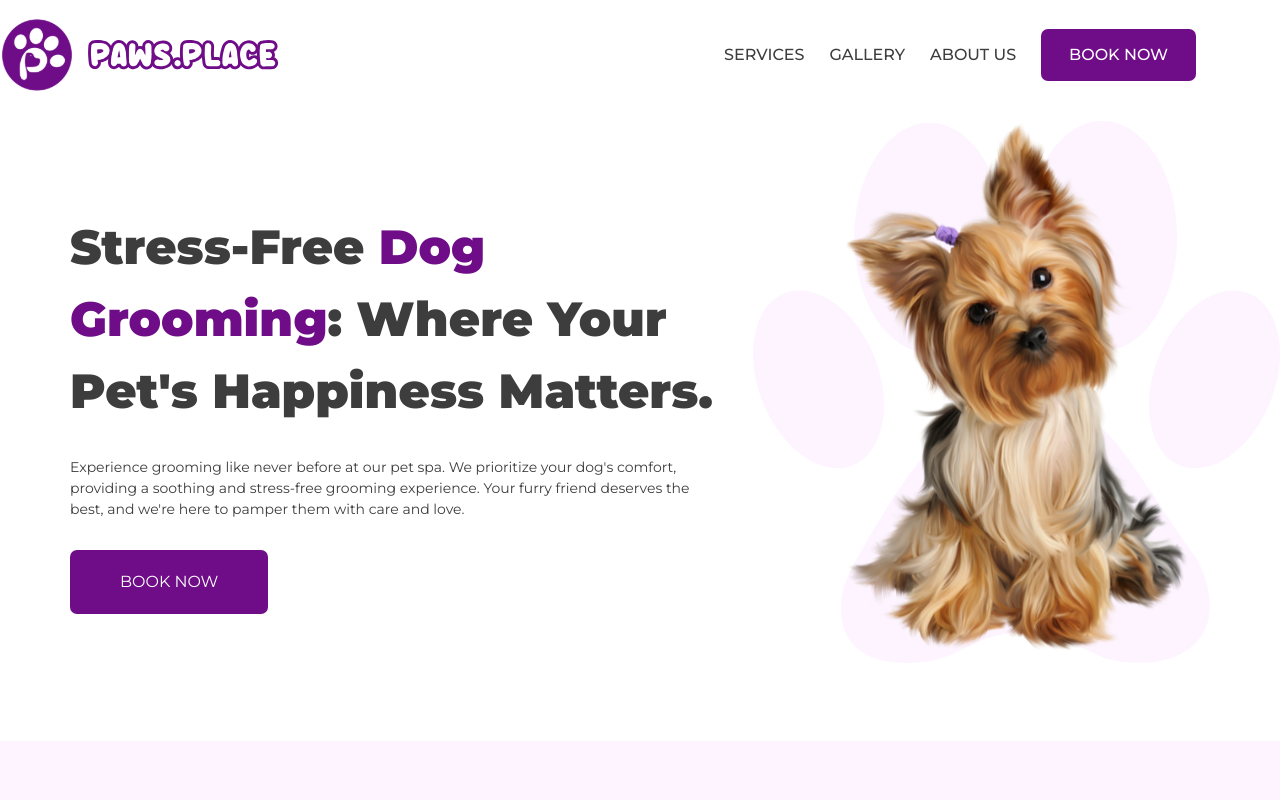
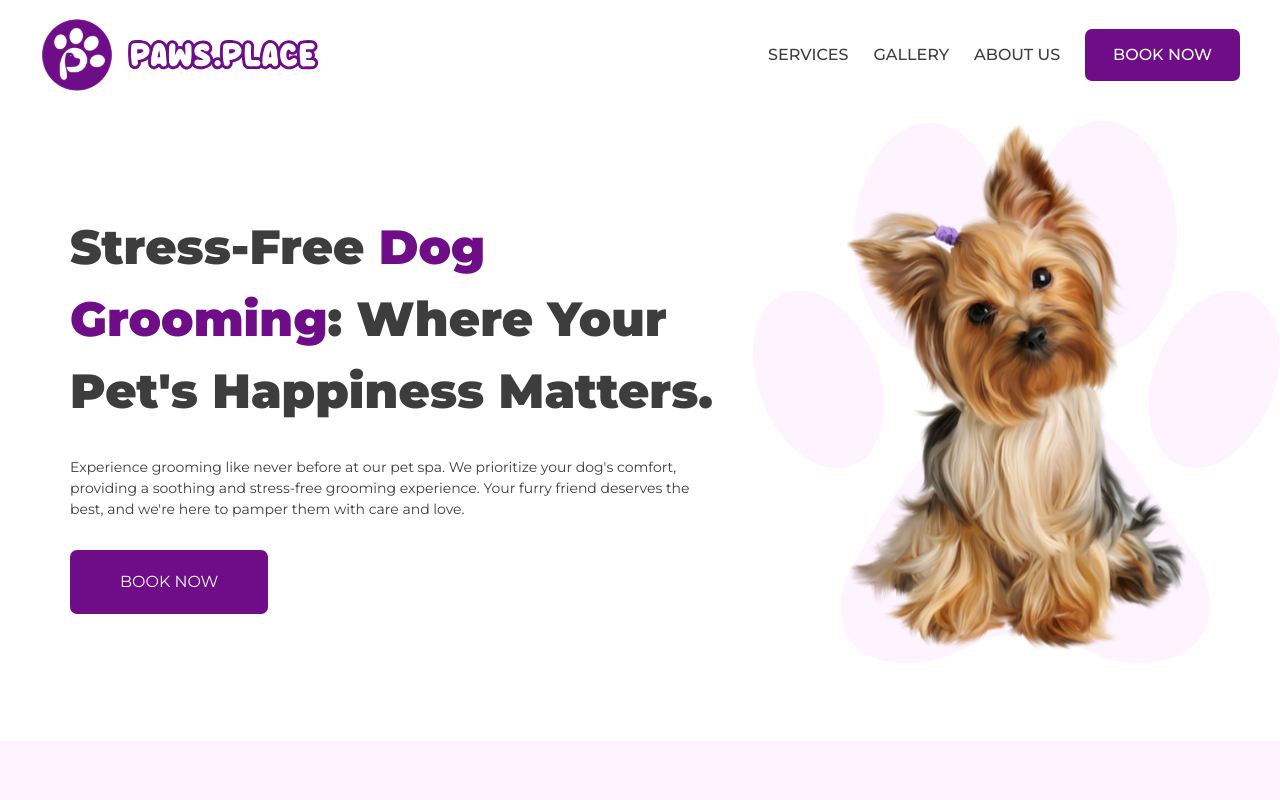
Before and after one commit to alif33/paws, a Next.js app: page / in a window 1280 px wide. Shown: the top 800 px of the page. Built offline with nearby package versions, Linux system fonts and the light colour scheme.

Commit message:
fiex header layout

```diff
--- a/src/components/Header.jsx
+++ b/src/components/Header.jsx
@@ -3,7 +3,7 @@ import Link from "next/link";
 
 const Header = () => {
   return (
-    <div className="grid grid-cols-2 justify-between items-center max-w-[1300px] mx-auto mt-[18px]">
+    <div className="grid grid-cols-2 justify-between items-center max-w-[1300px] px-10 mx-auto mt-[18px]">
       <div className="col-span-2 sm:col-span-2 md:col-span-1">
         <div className="flex justify-center sm:justify-center md:justify-normal items-center gap-[14px]">
           <Image src="/images/logo.svg" width={74} height={74} alt="logo" />
@@ -16,7 +16,7 @@ const Header = () => {
         </div>
       </div>
       <div className="col-span-2 sm:col-span-2 md:col-span-1">
-        <ul className="flex justify-center items-center gap-[25px] text-[#3D3D3D] text-[16px] font-medium">
+        <ul className="flex justify-center sm:justify-center md:justify-end items-center gap-[25px] text-[#3D3D3D] text-[16px] font-medium">
           <li className="cursor-pointer"><Link href="/#services">SERVICES</Link></li>
           <li className="cursor-pointer"><Link href="/#gallery">GALLERY</Link></li>
           <li className="cursor-pointer"><Link href="/#about-us">ABOUT US</Link></li>
```
